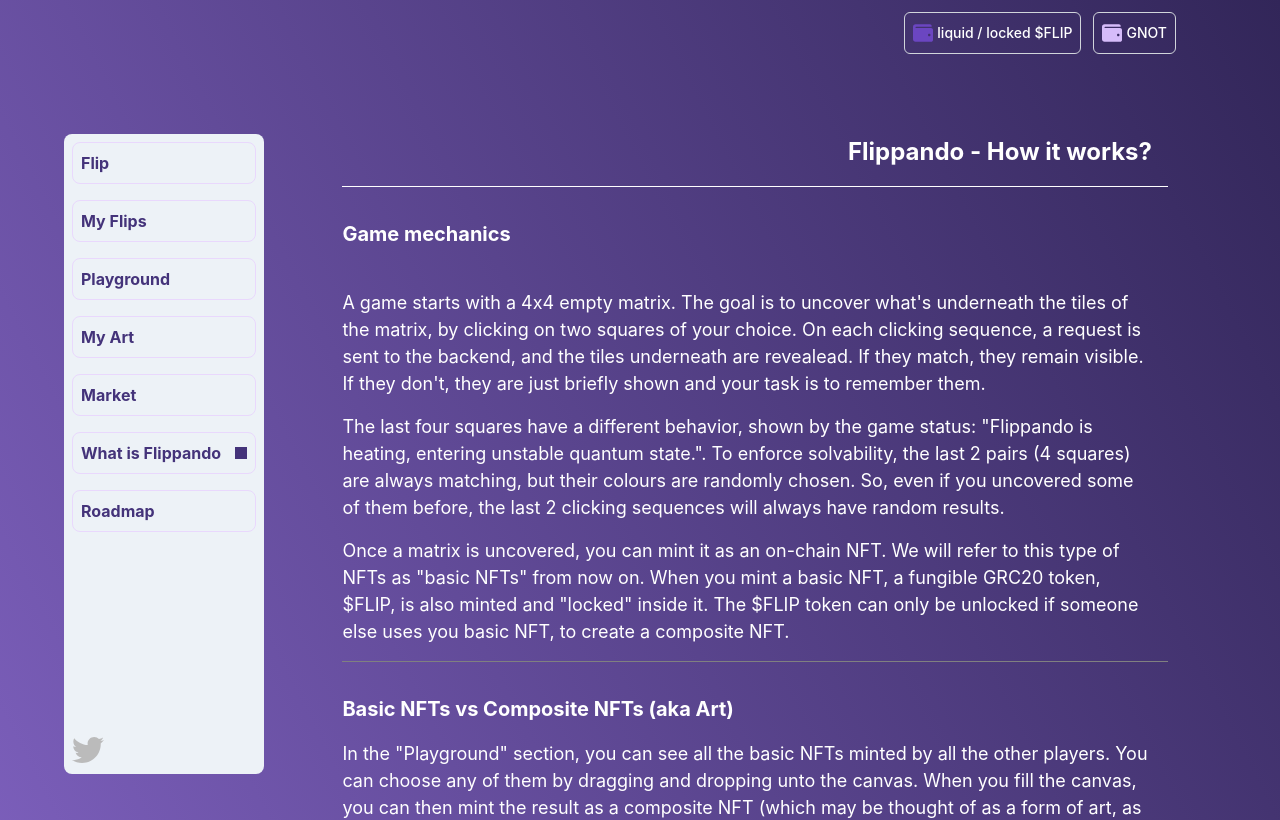
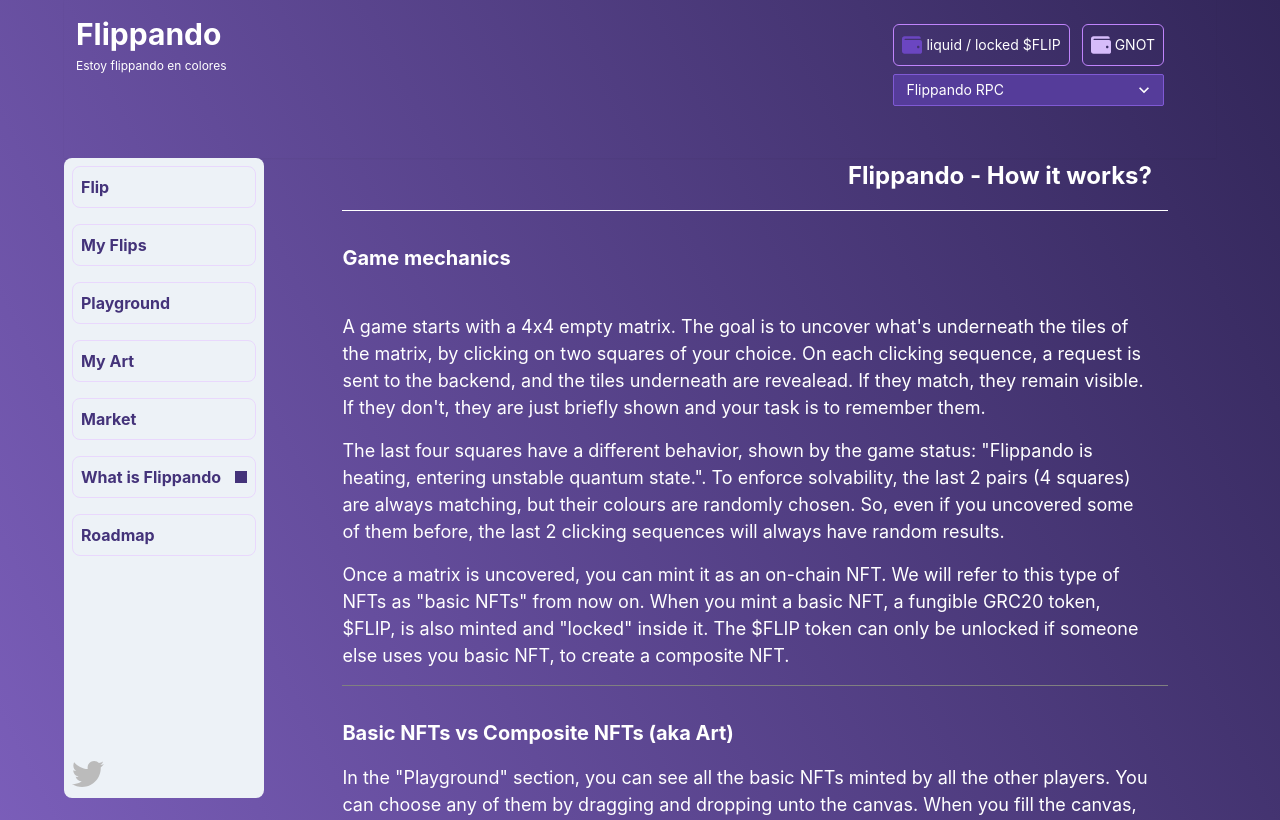
Before and after one commit to irreverentsimplicity/flippando-gno, a Next.js app: page /docs in a window 1280 px wide. Shown: the top 820 px of the page. Built offline with nearby package versions, Linux system fonts and the light colour scheme.

Commit message:
rpc endpoint selection, header refactoring across all pages

```diff
--- a/components/Header.js
+++ b/components/Header.js
@@ -5,7 +5,7 @@ import Wallet from "./Wallet";
 
 const Header = ({ userBalances, userGnotBalances }) => {
     return (
-        <Flex align="center" p="4" bg="transparent" boxShadow="sm">
+        <Flex align="center" p="3" bg="transparent" boxShadow="sm" alignItems="flex-start">
           <Box display="flex" alignItems="flex-start" flexDirection={"column"}>
             <Text fontSize="3xl" fontWeight="bold">Flippando</Text>
             <Text fontSize="xs" fontWeight="italic">Estoy flippando en colores</Text>
--- a/components/Wallet.js
+++ b/components/Wallet.js
@@ -1,28 +1,50 @@
-import React from "react";
+import React, {useState} from "react";
 import { FaWallet} from 'react-icons/fa';
-import { Icon } from "@chakra-ui/react";
+import { Icon, Select } from "@chakra-ui/react";
 //import AdenaWallet from "./AdenaWallet";
 
 
 const Wallet = ({ userBalances, userGnotBalances }) => {
+
+    const [network, setNetwork] = useState('Ethereum'); // Default network
+
+    const handleNetworkChange = (event) => {
+      setNetwork(event.target.value);
+      console.log("event.target.value, ", event.target.value)
+      // Additional logic to update the network can be implemented here
+    };
+
     return (
       <div>
       {/*<AdenaWallet/>*/}
-      <div className="grid grid-cols-5 pb-20 justify-end">
+      <div className="grid grid-cols-5 pb-10 justify-end">
         <div className="col-span-5 flex justify-end pr-10">
-        <div className="rounded-md flex flex-row justify-center items-center mt-3 mr-3 p-2 bg-black-400border border-gray-300" style={{ borderWidth: '0.5px' }}>
+          <div className="rounded-md flex flex-row justify-center items-center mt-3 mr-3 p-2 bg-black-400border border-purple-400" style={{ borderWidth: '0.5px' }}>
           <Icon as={FaWallet} w={6} h={6} alignSelf="left" color={'purple.600'} pr={1}/>
-          <button className="text-sm font-medium gap-6 text-white border-transparent focus:outline-none">
+            <button className="text-sm font-small gap-6 text-white border-transparent focus:outline-none">
               {userBalances.availableBalance} liquid / {userBalances.lockedBalance} locked
               $FLIP
             </button>
           </div>
-        <div className="rounded-md flex flex-row justify-center items-center mt-3 p-2 bg-black-400border border-gray-300" style={{ borderWidth: '0.5px' }}>
+          <div className="rounded-md flex flex-row justify-center items-center mt-3 p-2 bg-black-400border border-purple-400" style={{ borderWidth: '0.5px' }}>
           <Icon as={FaWallet} w={6} h={6} alignSelf="left" color={'purple.200'} pr={1}/>
-          <button className="text-sm font-medium gap-6 text-white border-transparent focus:outline-none">
+            <button className="text-sm font-small gap-6 text-white border-transparent focus:outline-none">
               {userGnotBalances} GNOT
             </button>
           </div>
+        </div>
+        <div className="col-span-5 flex justify-end pr-10 pt-2">
+          <Select onChange={handleNetworkChange} value={network}
+          size="sm"
+          fontSize="sm"
+          backgroundColor="purple.700"
+          color="white"
+          borderColor="purple.500"
+          _hover={{ bg: 'purple.600' }}
+          _focus={{ boxShadow: 'outline' }}>
+          <option value="flippando" selected>Flippando RPC</option>
+          <option value="portal-loop">Portal Loop RPC</option>
+        </Select>
         </div>
       </div>
       </div>
--- a/pages/docs.js
+++ b/pages/docs.js
@@ -1,23 +1,17 @@
 import styles from "../styles/Home.module.css";
-import Head from "next/head";
 import Menu from '../components/Menu';
 import Footer from '../components/Footer';
 import { Box, Text } from "@chakra-ui/react";
 import { useSelector } from 'react-redux';
-import Wallet from "../components/Wallet";
+import Header from "../components/Header";
 
 export default function Tutorial() {
   const userBalances = useSelector(state => state.flippando.userBalances);
-
+  const userGnotBalances = useSelector(state => state.flippando.userGnotBalances);
 
   return (
     <div className={styles.container}>
-      <Head>
-        <title>Flippando</title>
-        <meta name="description" content="Entry point" />
-        <link rel="icon" href="/favicon.ico" />
-      </Head>
-      <Wallet userBalances={userBalances} />
+      <Header userBalances={userBalances} userGnotBalances={userGnotBalances}/>
 
       <div className="grid flex grid-cols-5">
 
--- a/pages/flip.js
+++ b/pages/flip.js
@@ -3,7 +3,7 @@ import Head from "next/head";
 import styles from "../styles/Home.module.css";
 import { useEffect, useState } from "react";
 import { useSelector, useDispatch } from "react-redux";
-import {setUserBalances, setUserBasicNFTs, setUserArtNFTs} from '../slices/flippandoSlice';
+import {setUserBalances, setUserBasicNFTs, setUserGnotBalances, setUserArtNFTs} from '../slices/flippandoSlice';
 import GameLevels from "../components/GameLevels";
 import TileImages from "../components/TileImages";
 import Color1 from "./assets/squares/Color1.svg";
@@ -69,7 +69,7 @@ export default function Home() {
   const [level2Board, setLevel2Board] = useState(new Array(16).fill(0));
   //const [nfts, setNfts] = useState([]);
   const userBalances = useSelector(state => state.flippando.userBalances);
-  const [userGnotBalances, setUserGnotBalances] = useState("unknown")
+  const userGnotBalances = useSelector(state => state.flippando.userGnotBalances);
   const userBasicNFTs = useSelector(state => state.flippando.userBasicNFTs);
 
   const dispatch = useDispatch();
@@ -110,7 +110,8 @@ export default function Home() {
         console.log("getGNOTBalances response in Flip", response);
         let parsedResponse = JSON.parse(response);
         console.log("parseResponse", JSON.stringify(parsedResponse, null, 2))
-        setUserGnotBalances(parsedResponse/1000000)
+        //setUserGnotBalances(parsedResponse/1000000)
+        dispatch(setUserGnotBalances(parsedResponse/1000000))
         if(parsedResponse <= 1000000){
           actions.fundAccount("flippando")
         }
--- a/pages/market.js
+++ b/pages/market.js
@@ -1,12 +1,11 @@
 import {useEffect, useState} from 'react';
 import { useSelector, useDispatch } from "react-redux";
 import styles from "../styles/Home.module.css";
-import Head from "next/head";
 import Menu from '../components/Menu';
 import Footer from '../components/Footer';
 import Actions from '../util/actions';
 import { Box, Text } from "@chakra-ui/react";
-import Wallet from "../components/Wallet";
+import Header from "../components/Header";
 import Spinner from '../components/Spinner';
 import MarketPlaceGrid from "../components/MarketPlaceGrid";
 import { list } from 'postcss';
@@ -14,6 +13,7 @@ import { list } from 'postcss';
 export default function Market() {
 
   const userBalances = useSelector(state => state.flippando.userBalances);
+  const userGnotBalances = useSelector(state => state.flippando.userGnotBalances);
   const [enhancedNFTs, setEnhancedNFTs] = useState([]);
   const [listings, setListings] = useState([])
   const [isLoading, setIsLoading] = useState(true)
@@ -89,12 +89,7 @@ export default function Market() {
 
   return (
     <div className={styles.container}>
-      <Head>
-        <title>Flippando</title>
-        <meta name="description" content="Entry point" />
-        <link rel="icon" href="/favicon.ico" />
-      </Head>
-      <Wallet userBalances={userBalances} />
+      <Header userBalances={userBalances} userGnotBalances={userGnotBalances}/>
 
       <div className="grid flex grid-cols-5">
 
--- a/pages/my-art.js
+++ b/pages/my-art.js
@@ -3,10 +3,9 @@
 import { useEffect, useState } from 'react';
 import { useSelector, useDispatch } from "react-redux";
 import styles from "../styles/Home.module.css";
-import Head from "next/head";
 import Spinner from '../components/Spinner';
 import Menu from '../components/Menu';
-import Wallet from '../components/Wallet';
+import Header from '../components/Header';
 import Footer from '../components/Footer';
 import Actions from '../util/actions';
 import { Box, Text } from "@chakra-ui/react";
@@ -18,6 +17,7 @@ const FlippandoNFTs = () => {
   const [enhancedNFTs, setEnhancedNFTs] = useState([]);
 
   const userBalances = useSelector(state => state.flippando.userBalances);
+  const userGnotBalances = useSelector(state => state.flippando.userGnotBalances);
   const [isLoading, setIsLoading] = useState(false)
 
   useEffect(() => {
@@ -108,12 +108,7 @@ const FlippandoNFTs = () => {
   return (
 
     <div className={styles.container}>
-      <Head>
-        <title>Flippando</title>
-        <meta name="description" content="Entry point" />
-        <link rel="icon" href="/favicon.ico" />
-      </Head>
-      <Wallet userBalances={userBalances} />
+      <Header userBalances={userBalances} userGnotBalances={userGnotBalances}/>
 
       <div className="grid flex grid-cols-5">
 
--- a/pages/my-flips.js
+++ b/pages/my-flips.js
@@ -3,9 +3,8 @@ import { useSelector, useDispatch } from "react-redux";
 import NFTListUser from '../components/NFTListUser'
 import styles from "../styles/Home.module.css";
 import { Box, Text } from "@chakra-ui/react";
-import Head from "next/head";
+import Header from "../components/Header";
 import Menu from '../components/Menu';
-import Wallet from '../components/Wallet';
 import Footer from '../components/Footer';
 import Actions from "../util/actions";
 
@@ -13,6 +12,7 @@ import Actions from "../util/actions";
 export default function MyAssets() {
 
   const userBalances = useSelector(state => state.flippando.userBalances);
+  const userGnotBalances = useSelector(state => state.flippando.userGnotBalances);
   const userBasicNFTs = useSelector(state => state.flippando.userBasicNFTs);
   const [isLoadingNFTs, setIsLoadingNFTs] = useState(true)
   const [usedNfts, setUsedNfts] = useState([])
@@ -49,12 +49,7 @@ export default function MyAssets() {
 
   return (
     <div className={styles.container}>
-      <Head>
-        <title>Flippando</title>
-        <meta name="description" content="Entry point" />
-        <link rel="icon" href="/favicon.ico" />
-      </Head>
-      <Wallet userBalances={userBalances}/>
+      <Header userBalances={userBalances} userGnotBalances={userGnotBalances}/>
 
       <div className="grid flex grid-cols-5">
 
--- a/pages/playground.js
+++ b/pages/playground.js
@@ -11,7 +11,7 @@ import { useSelector } from 'react-redux';
 import { useDrag, useDrop } from 'react-dnd';
 import SmallTile from '../components/SmallTile';
 import Canvas from '../components/Canvas';
-import Wallet from "../components/Wallet";
+import Header from "../components/Header";
 import Grey from './assets/squares/grey.svg';
 import Image from 'next/image';
 import artNFT from './assets/artNFT.jpg';
@@ -22,6 +22,7 @@ export default function Playground() {
   const [height, setHeight] = useState(2); // defaults, changed on calling setExistingBasicNFTs
   const [existingBasicNFTs, setExistingBasicNFTs] = useState(0);
   const userBalances = useSelector(state => state.flippando.userBalances);
+  const userGnotBalances = useSelector(state => state.flippando.userGnotBalances);
   const [isArtMinted, setIsArtMinted] = useState(false)
   const artPayload = useSelector(state => state.flippando.artPayload);
 
@@ -119,12 +120,8 @@ export default function Playground() {
 
   return (
     <div className={styles.container}>
-      <Head>
-        <title>Flippando</title>
-        <meta name="description" content="Entry point" />
-        <link rel="icon" href="/favicon.ico" />
-      </Head>
-      <Wallet userBalances={userBalances} />
+
+      <Header userBalances={userBalances} userGnotBalances={userGnotBalances}/>
 
       <div className="grid flex grid-cols-5">
 
--- a/pages/roadmap.js
+++ b/pages/roadmap.js
@@ -1,23 +1,17 @@
 import styles from "../styles/Home.module.css";
-import Head from "next/head";
 import Menu from '../components/Menu';
 import Footer from '../components/Footer';
 import { Box, Text } from "@chakra-ui/react";
 import { useSelector } from 'react-redux';
-import Wallet from "../components/Wallet";
+import Header from "../components/Header";
 
 export default function Tutorial() {
   const userBalances = useSelector(state => state.flippando.userBalances);
-
+  const userGnotBalances = useSelector(state => state.flippando.userGnotBalances);
 
   return (
     <div className={styles.container}>
-      <Head>
-        <title>Flippando</title>
-        <meta name="description" content="Entry point" />
-        <link rel="icon" href="/favicon.ico" />
-      </Head>
-      <Wallet userBalances={userBalances} />
+      <Header userBalances={userBalances} userGnotBalances={userGnotBalances}/>
 
       <div className="grid flex grid-cols-5">
 
--- a/slices/flippandoSlice.js
+++ b/slices/flippandoSlice.js
@@ -37,6 +37,7 @@ const flippandoSlice = createSlice({
     },
     artPayload: [],
     userBalances: {},
+    userGnotBalances: undefined,
     userBasicNFTs: [],
     userArtNFTs: [],
     networkSplit: [{near: 24},
@@ -61,6 +62,10 @@ const flippandoSlice = createSlice({
     setUserBalances(state, action) {
       console.log("slice userBalances ", JSON.stringify(action.payload))
       state.userBalances = action.payload;
+    },
+    setUserGnotBalances(state, action) {
+      console.log("slice userGnotBalances ", JSON.stringify(action.payload))
+      state.userGnotBalances = action.payload;
     },
     setUserBasicNFTs(state, action) {
       console.log("slice userBasicNFTs ", JSON.stringify(action.payload))
@@ -106,6 +111,6 @@ const flippandoSlice = createSlice({
   },
 });
 
-export const { setBlockchain, setNetwork, setArtPayload, setUserBalances, setUserBasicNFTs, setUserArtNFTs } = flippandoSlice.actions;
+export const { setBlockchain, setNetwork, setArtPayload, setUserBalances, setUserGnotBalances, setUserBasicNFTs, setUserArtNFTs } = flippandoSlice.actions;
 
 export default flippandoSlice;
--- a/util/config.ts
+++ b/util/config.ts
@@ -2,6 +2,7 @@ export default {
   //GNO_WS_URL: "http://localhost:26657/websocket",
   GNO_WS_URL: "http://testnet.gno.teritori.com:26658/websocket",
   GNO_JSONRPC_URL: "http://localhost:26657",
+  //GNO_JSONRPC_URL: "https://rpc.flippando.xyz",
   GNO_FLIPPANDO_REALM: "gno.land/r/demo/flippando",
   FAUCET_URL: "not set"
 };
```
Also changed, not shown: util/actions.ts (+22 -10 lines). Lines whose indentation alone changed are shown as unchanged.
